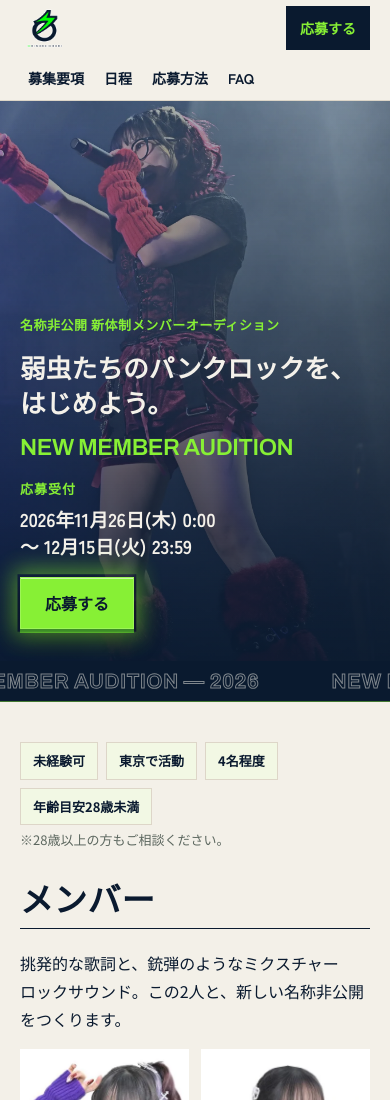
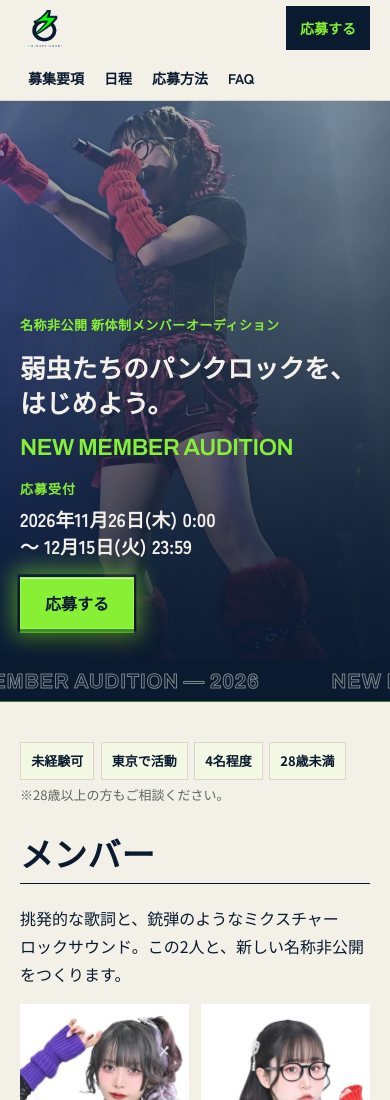
Before and after one commit to eringi-oss/meisho-audition-lp, a plain HTML site: page index.html in a window 390 px wide. Shown: the top 1100 px of the page. Drawn offline with Linux system fonts and the light colour scheme.

Commit message:
Highlight chips: 28歳未満, fit one row on phones

```diff
--- a/index.html
+++ b/index.html
@@ -83,8 +83,8 @@ p,li,dd,dt{line-height:1.75;text-wrap:wrap;word-break:normal;overflow-wrap:break
 .deadline{margin:20px 0 0;font-family:var(--heading);font-weight:700;line-height:1.5}.dl-label{display:block;margin:0 0 6px;font-size:13px;letter-spacing:.08em;color:var(--accent)}.dl-range{display:flex;flex-direction:column;align-items:flex-start;font-size:clamp(17px,4.8vw,22px);line-height:1.45}.dl-to{margin:0 .15em}
 .hero-actions{margin-top:18px}
 
-.highlights-chips{list-style:none;margin:0;padding:0;display:flex;flex-wrap:wrap;gap:8px}
-.highlights-chips li{margin:0;padding:8px 12px;background:var(--card-tint);border:1px solid var(--line);font-size:13px;font-weight:700;line-height:1.5;color:var(--ink)}
+.highlights-chips{list-style:none;margin:0;padding:0;display:flex;flex-wrap:wrap;gap:clamp(5px,1.6vw,8px)}
+.highlights-chips li{margin:0;padding:8px clamp(8px,2.6vw,12px);background:var(--card-tint);border:1px solid var(--line);font-size:13px;font-weight:700;line-height:1.5;color:var(--ink)}
 #intro #member{margin-top:28px}
 .sched-group{margin:28px 0 8px;font-size:18px;font-weight:700;letter-spacing:.08em;line-height:1.4}
 #schedule h2+.sched-group{margin-top:0}
@@ -359,7 +359,7 @@ html.has-sticky-entry{padding-bottom:var(--sticky-h,64px)}
 <li>未経験可</li>
 <li>東京で活動</li>
 <li>4名程度</li>
-<li>年齢目安28歳未満</li>
+<li>28歳未満</li>
 </ul>
 <p class="note stagger">※28歳以上の方もご相談ください。</p>
 </div>
```
